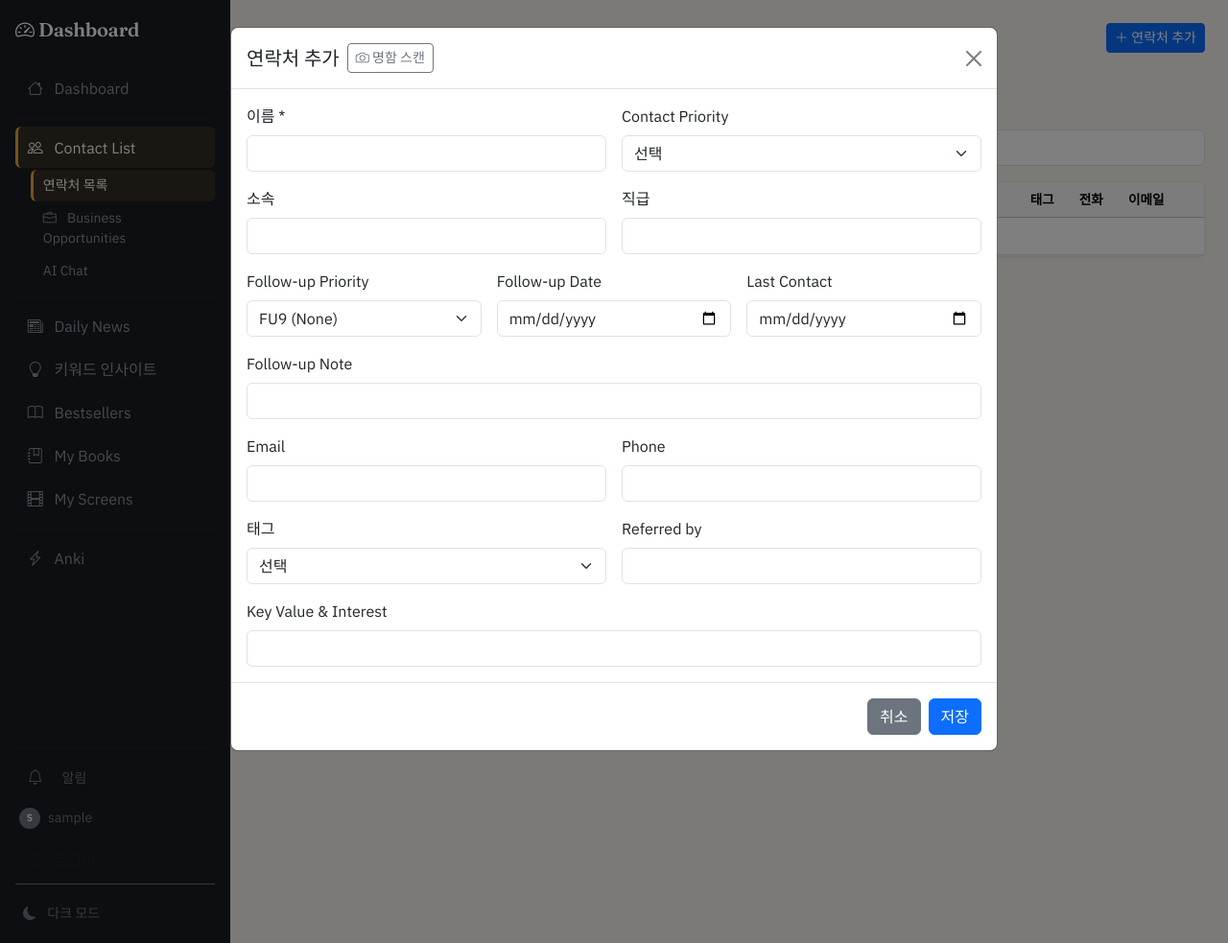
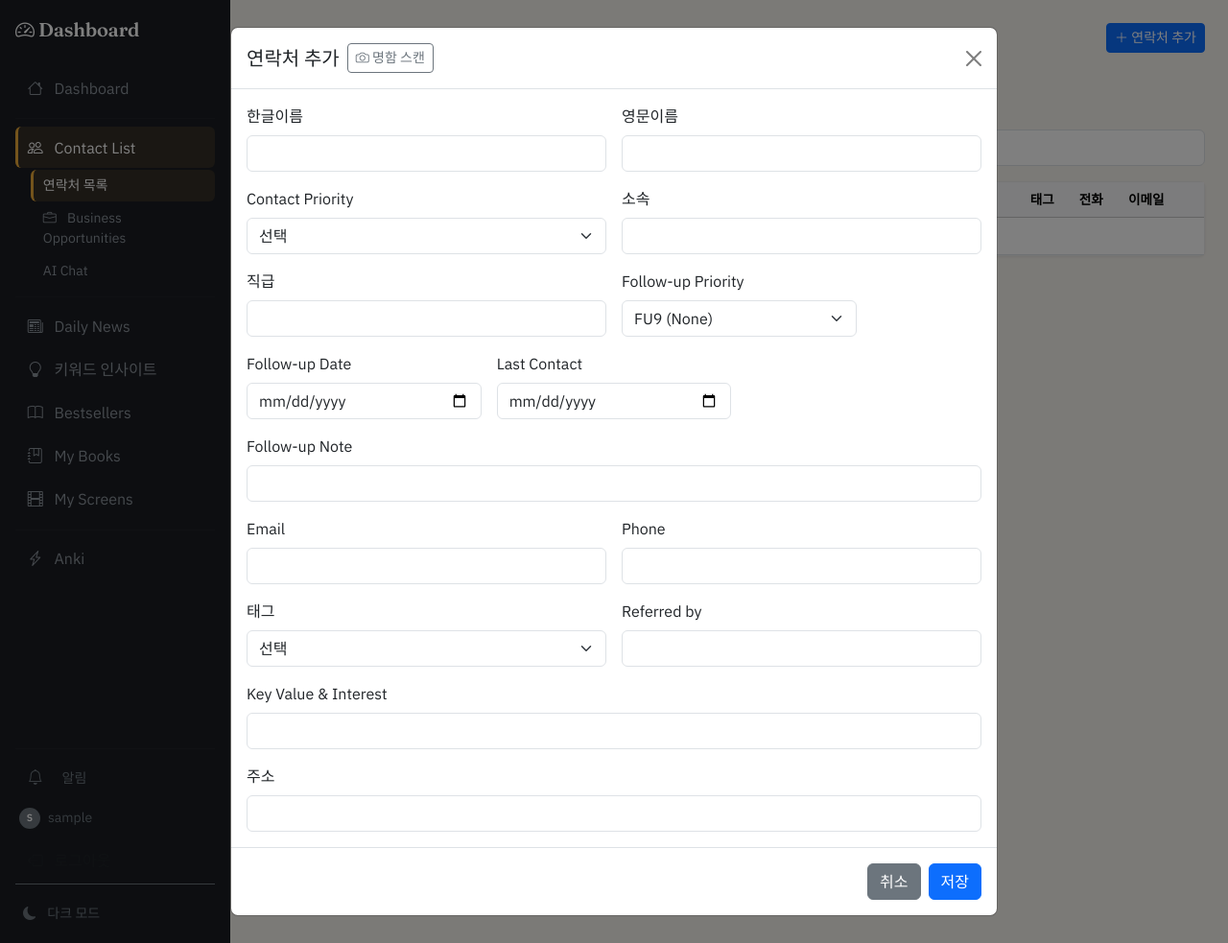
Before and after one commit to freshkevin1/giscus, a Flask app: page /contacts in a window 1280 px wide, after a click on "연락처 추가". Shown: the whole page at 96% size. Run offline with Flask 3, Linux system fonts and the light colour scheme; the visitor is signed in with stand-in values (Sample User, id 1); some libraries are stand-ins or nearby versions.

Commit message:
Split name into name_ko/name_en for bilingual business card support
Separates the single "name" field into "name_ko" (Korean) and "name_en" (English)
across schema, validation, AI scan prompt, UI modals, and display logic.
Backward compatible: existing data with only "Name" maps to name_ko automatically.

Co-Authored-By: Claude Opus 4.6 <noreply@anthropic.com>

```diff
--- a/app.py
+++ b/app.py
@@ -2503,7 +2503,7 @@ def api_scan_card():
         client = anthropic.Anthropic()
         response = client.messages.create(
             model="claude-haiku-4-5-20251001",
-            max_tokens=512,
+            max_tokens=700,
             messages=[{
                 "role": "user",
                 "content": [
@@ -2511,8 +2511,10 @@ def api_scan_card():
                     {"type": "text", "text": (
                         "이 명함 이미지에서 다음 정보를 추출하세요. 한국어·영어 명함 모두 지원합니다.\n"
                         "반드시 아래 JSON 형식만 반환하세요. 다른 텍스트는 일절 포함하지 마세요:\n"
-                        '{"name":"이름","employer":"회사명","title":"직책","email":"이메일","phone":"전화번호(숫자·하이픈만)"}\n'
+                        '{"name_ko":"한글이름","name_en":"영문이름","employer":"회사명","title":"직책","email":"이메일","phone":"전화번호(숫자·하이픈만)","address":"주소"}\n'
+                        "name_ko: 한글 이름(있으면). name_en: 영문 이름(있으면). 둘 다 있으면 각각 입력.\n"
                         "추출 불가 필드는 빈 문자열로 설정. 전화번호가 여러 개면 휴대폰 우선.\n"
+                        "주소: 한글·영문 주소가 모두 있으면 한글 주소만 캡처. 주소가 2개면 줄바꿈(\\n)으로 구분하여 2개 모두 반환.\n"
                         "명함이 아니거나 읽을 수 없으면 모든 필드를 빈 문자열로 반환."
                     )}
                 ]
@@ -2524,7 +2526,7 @@ def api_scan_card():
 
         extracted = _json.loads(raw)
         result = {k: str(extracted.get(k, "")).strip()
-                  for k in ("name", "employer", "title", "email", "phone")}
+                  for k in ("name_ko", "name_en", "employer", "title", "email", "phone", "address")}
 
         if not any(result.values()):
             return jsonify({"success": True, "extracted": result,
--- a/templates/contacts.html
+++ b/templates/contacts.html
@@ -126,8 +126,12 @@
                 <form id="addContactForm">
                     <div class="row g-3">
                         <div class="col-md-6">
-                            <label class="form-label">이름 *</label>
-                            <input type="text" class="form-control" name="name" required>
+                            <label class="form-label">한글이름</label>
+                            <input type="text" class="form-control" name="name_ko">
+                        </div>
+                        <div class="col-md-6">
+                            <label class="form-label">영문이름</label>
+                            <input type="text" class="form-control" name="name_en">
                         </div>
                         <div class="col-md-6">
                             <label class="form-label">Contact Priority</label>
@@ -196,6 +200,10 @@
                             <label class="form-label">Key Value & Interest</label>
                             <input type="text" class="form-control" name="key_value_interest">
                         </div>
+                        <div class="col-12">
+                            <label class="form-label">주소</label>
+                            <input type="text" class="form-control" name="address">
+                        </div>
                     </div>
                 </form>
             </div>
@@ -220,8 +228,12 @@
                     <input type="hidden" name="name_hmac" id="editNameHmac">
                     <div class="row g-3">
                         <div class="col-md-6">
-                            <label class="form-label">이름</label>
-                            <input type="text" class="form-control" name="name" id="editName" readonly>
+                            <label class="form-label">한글이름</label>
+                            <input type="text" class="form-control" name="name_ko" id="editNameKo">
+                        </div>
+                        <div class="col-md-6">
+                            <label class="form-label">영문이름</label>
+                            <input type="text" class="form-control" name="name_en" id="editNameEn">
                         </div>
                         <div class="col-md-6">
                             <label class="form-label">Contact Priority</label>
@@ -289,6 +301,10 @@
                         <div class="col-12">
                             <label class="form-label">Key Value & Interest</label>
                             <input type="text" class="form-control" name="key_value_interest" id="editKVI">
+                        </div>
+                        <div class="col-12">
+                            <label class="form-label">주소</label>
+                            <input type="text" class="form-control" name="address" id="editAddress">
                         </div>
                     </div>
                 </form>
@@ -463,6 +479,8 @@ function renderContacts() {
         const q = searchQuery.toLowerCase();
         filtered = filtered.filter(c =>
             (c.name || '').toLowerCase().includes(q) ||
+            (c.name_ko || '').toLowerCase().includes(q) ||
+            (c.name_en || '').toLowerCase().includes(q) ||
             (c.employer || '').toLowerCase().includes(q) ||
             (c.tag || '').toLowerCase().includes(q) ||
             (c.email || '').toLowerCase().includes(q)
@@ -512,7 +530,8 @@ function renderContacts() {
     }
 
     tbody.innerHTML = filtered.map(c => {
-        const displayName = c.employer ? `${c.name}(${c.employer})` : c.name;
+        const nameDisplay = c.name_ko && c.name_en ? `${c.name_ko} (${c.name_en})` : (c.name_ko || c.name_en || c.name);
+        const displayName = c.employer ? `${nameDisplay}(${c.employer})` : nameDisplay;
         const overdueClass = isOverdue(c) ? 'overdue-row' : '';
         return `<tr class="${overdueClass}" style="cursor:pointer" onclick="openEdit('${c.name_hmac}')">
             <td><span class="badge ${getScoreBadgeClass(c.score)} score-badge">${c.score}</span></td>
@@ -534,9 +553,10 @@ function renderContacts() {
     if (cardsContainer) {
         cardsContainer.innerHTML = filtered.map(c => {
             const overdueCard = isOverdue(c) ? 'overdue-card' : '';
+            const cardNameDisplay = c.name_ko && c.name_en ? `${c.name_ko} (${c.name_en})` : (c.name_ko || c.name_en || c.name);
             return `<div class="contact-card ${overdueCard}" onclick="openEdit('${c.name_hmac}')">
                 <div class="contact-card-header">
-                    <span class="contact-card-name">${c.name}</span>
+                    <span class="contact-card-name">${cardNameDisplay}</span>
                     <span class="badge ${getScoreBadgeClass(c.score)} score-badge">${c.score}</span>
                 </div>
                 <div class="contact-card-meta">
@@ -566,7 +586,8 @@ function renderDeletedContacts() {
     }
 
     tbody.innerHTML = deletedContacts.map(c => {
-        const displayName = c.employer ? `${c.name}(${c.employer})` : c.name;
+        const delNameDisplay = c.name_ko && c.name_en ? `${c.name_ko} (${c.name_en})` : (c.name_ko || c.name_en || c.name);
+        const displayName = c.employer ? `${delNameDisplay}(${c.employer})` : delNameDisplay;
         return `<tr>
             <td class="fw-semibold">${displayName}</td>
             <td class="text-muted small">${c.employer || '-'}</td>
@@ -588,9 +609,10 @@ function renderDeletedContacts() {
     const cardsContainer = document.getElementById('contactCards');
     if (cardsContainer) {
         cardsContainer.innerHTML = deletedContacts.map(c => {
+            const delCardName = c.name_ko && c.name_en ? `${c.name_ko} (${c.name_en})` : (c.name_ko || c.name_en || c.name);
             return `<div class="contact-card">
                 <div class="contact-card-header">
-                    <span class="contact-card-name">${c.name}</span>
+                    <span class="contact-card-name">${delCardName}</span>
                     <span class="badge ${c.deleted_by === 'AI' ? 'bg-info' : 'bg-secondary'}">${c.deleted_by || '-'}</span>
                 </div>
                 <div class="contact-card-meta">
@@ -646,8 +668,8 @@ document.getElementById('saveContactBtn').addEventListener('click', async () =>
     const data = {};
     new FormData(form).forEach((v, k) => { if (v) data[k] = v; });
 
-    if (!data.name) {
-        alert('이름은 필수입니다.');
+    if (!data.name_ko && !data.name_en) {
+        alert('한글이름 또는 영문이름 중 하나는 필수입니다.');
         return;
     }
 
@@ -686,7 +708,8 @@ async function openEdit(nameHmac) {
     if (!contact) return;
 
     document.getElementById('editNameHmac').value = nameHmac;
-    document.getElementById('editName').value = contact.name;
+    document.getElementById('editNameKo').value = contact.name_ko || '';
+    document.getElementById('editNameEn').value = contact.name_en || '';
     document.getElementById('editCP').value = contact.contact_priority || '';
     document.getElementById('editEmployer').value = contact.employer || '';
     document.getElementById('editTitle').value = contact.title || '';
@@ -699,6 +722,7 @@ async function openEdit(nameHmac) {
     document.getElementById('editTag').value = contact.tag || '';
     document.getElementById('editReferredBy').value = contact.referred_by || '';
     document.getElementById('editKVI').value = contact.key_value_interest || '';
+    document.getElementById('editAddress').value = contact.address || '';
 
     // Load interaction logs
     const logsDiv = document.getElementById('interactionLogs');
@@ -729,9 +753,10 @@ document.getElementById('updateContactBtn').addEventListener('click', async () =
     const btn = document.getElementById('updateContactBtn');
     const nameHmac = document.getElementById('editNameHmac').value;
     const data = {};
-    const fields = ['contact_priority', 'employer', 'title', 'follow_up_priority',
-                     'follow_up_date', 'follow_up_note', 'last_contact', 'email',
-                     'phone', 'tag', 'referred_by', 'key_value_interest'];
+    const fields = ['name_ko', 'name_en', 'contact_priority', 'employer', 'title',
+                     'follow_up_priority', 'follow_up_date', 'follow_up_note',
+                     'last_contact', 'email', 'phone', 'tag', 'referred_by',
+                     'key_value_interest', 'address'];
 
     const form = document.getElementById('editContactForm');
     const formData = new FormData(form);
--- a/validation.py
+++ b/validation.py
@@ -70,8 +70,8 @@ def validate_contact(data, valid_tags=None):
     """Validate a full contact dict. Returns (is_valid, errors_list)."""
     errors = []
 
-    if not data.get("name"):
-        errors.append("이름은 필수 항목입니다.")
+    if not data.get("name") and not data.get("name_ko") and not data.get("name_en"):
+        errors.append("한글이름 또는 영문이름 중 하나는 필수입니다.")
 
     ok, err = validate_contact_priority(data.get("contact_priority", ""))
     if not ok:
```
Also changed, not shown: ai_agent.py (+9 -6 lines), sheets.py (+48 -2 lines).
